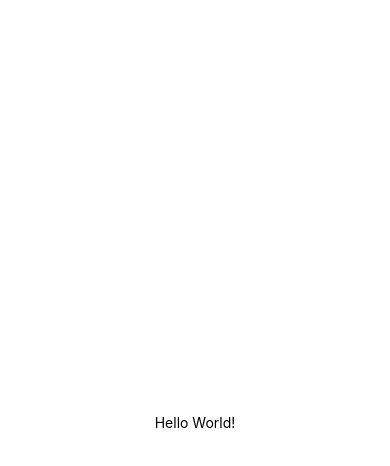
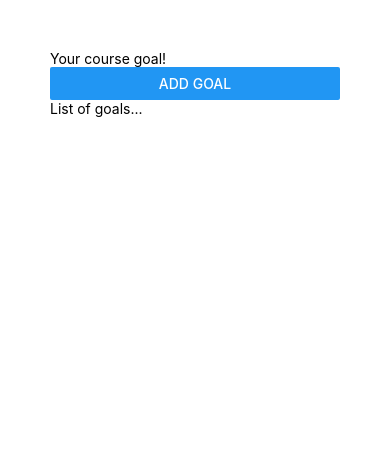
Before and after one commit to HannahHan9/React-Native-Practice, a React Native app: screen / in a window 390 px wide. Shown: the top 466 px of the page. Built offline with nearby package versions, Linux system fonts and the light colour scheme.

Commit message:
add TextInput and Button components

```diff
--- a/App.js
+++ b/App.js
@@ -1,20 +1,22 @@
-import { StatusBar } from "expo-status-bar";
-import { StyleSheet, Text, View } from "react-native";
+
+import { StyleSheet, Text, View, Button, TextInput } from "react-native";
 
 export default function App() {
         return (
-                <View style={styles.container}>
-                        <Text>Hello World!</Text>
-                        <StatusBar style="auto" />
+                <View style={styles.appContainer}>
+                        <View>
+                                <TextInput placeholder="Your course goal!" />
+                                <Button title="Add Goal" />
+                        </View>
+                        <View>
+                                <Text>List of goals...</Text>
+                        </View>
                 </View>
         );
 }
 
 const styles = StyleSheet.create({
-        container: {
-                flex: 1,
-                backgroundColor: "#fff",
-                alignItems: "center",
-                justifyContent: "center",
+        appContainer: {
+                padding: 50,
         },
 });
```
